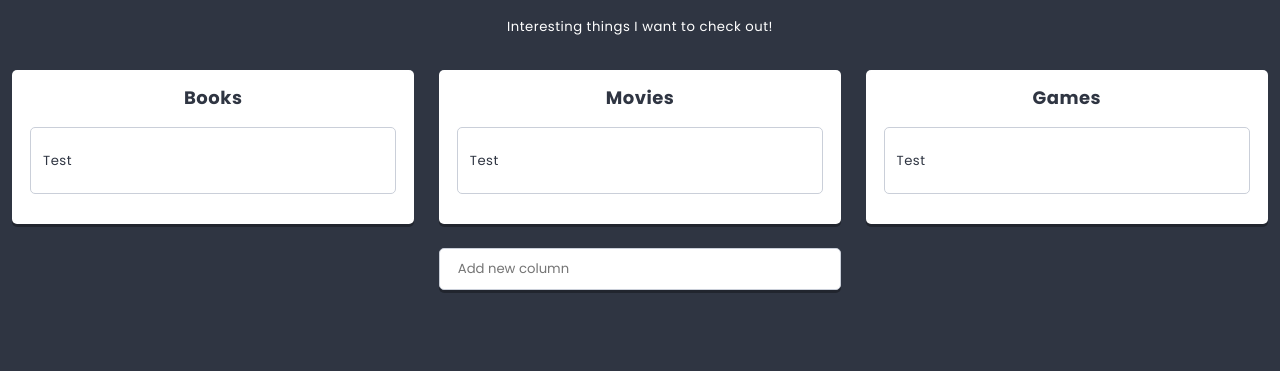
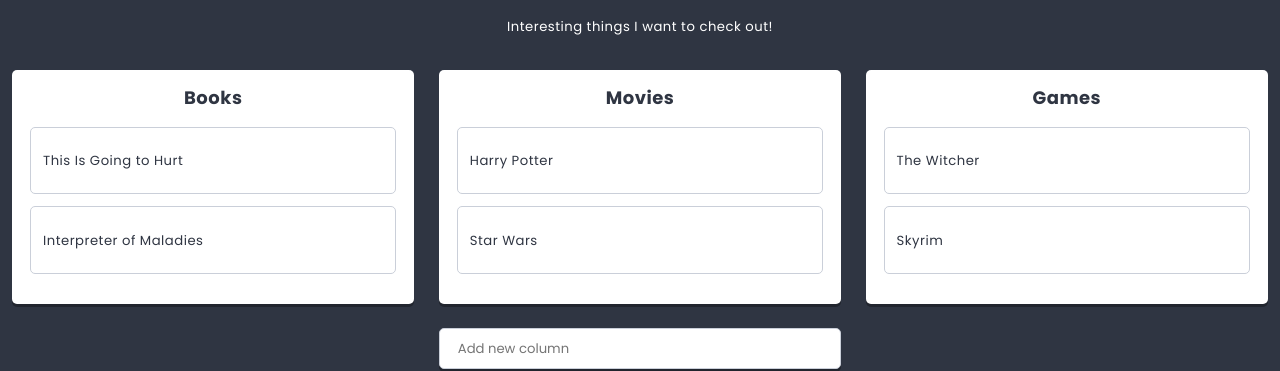
Before and after one commit to grzesiekS/React.js_firstProject, a React app: page / in a window 1280 px wide. Shown: the part 362-733 px from the top of the page. Built offline with nearby package versions, Linux system fonts and the light colour scheme.

Commit message:
Create card component

```diff
--- a/src/components/Card/Card.js
+++ b/src/components/Card/Card.js
@@ -1,11 +1,16 @@
 import React from 'react';
 import styles from './Card.scss';
+import PropTypes from 'prop-types';
 
 class Card extends React.Component {
+    static propTypes = {
+        title: PropTypes.string
+    }
+
     render() {
         return (
             <div className={styles.component}>
-                <p>Test</p>
+                <p>{this.props.title}</p>
             </div>
         )
     }
--- a/src/components/Column/Column.js
+++ b/src/components/Column/Column.js
@@ -2,17 +2,25 @@ import React from 'react';
 import styles from './Column.scss';
 import PropTypes from 'prop-types';
 import Card from '../Card/Card';
+import {settings} from '../../data/dataStore';
 
 class Column extends React.Component {
+    state = {
+        card: this.props.cards || [],
+    }
+
     static propTypes = {
-        title: PropTypes.string
+        title: PropTypes.string,
+        card: PropTypes.array,
     }
 
     render() {
         return (
             <section className={styles.component}>
                 <h3 className={styles.title}>{this.props.title}</h3>
-                <Card />
+                {this.state.card.map(({key, ...cardProps}) => (
+                    <Card key={key} {...cardProps}/>
+                ))}
             </section>
         )
     }
```
